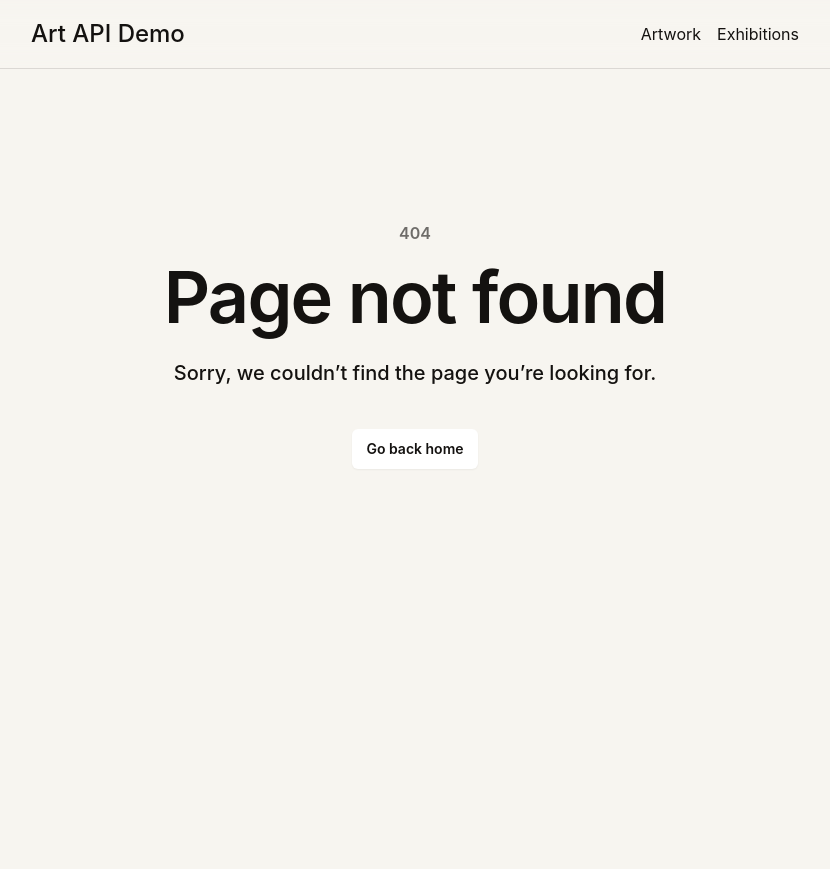
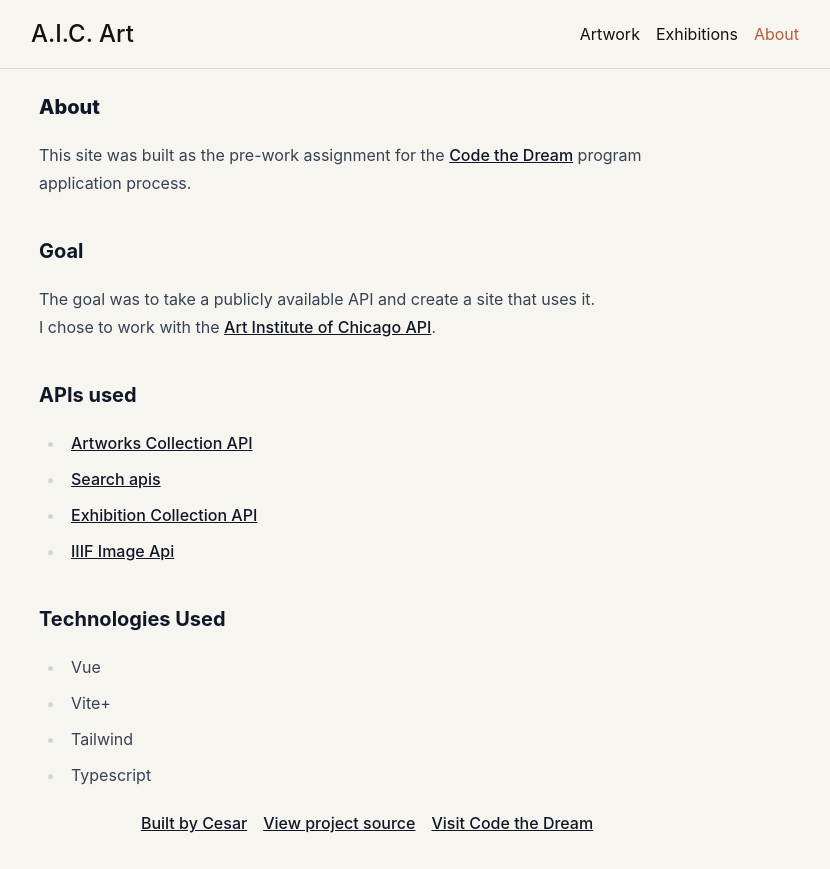
Before and after one commit to limitlis/ctd-prework, a Vue app: page /about in a window 1280 px wide. Before the commit this address had no page. Shown: the whole page, without its empty margins (225-1055 px from the left). Built offline with nearby package versions, Linux system fonts and the light colour scheme; a web font is replaced by a local one.

Commit message:
feat: Adding About page

```diff
--- a/src/App.vue
+++ b/src/App.vue
@@ -6,7 +6,7 @@ const route = useRoute();
 const links = [
     { url: '/artworks', label: 'Artwork' },
     { url: '/exhibitions', label: 'Exhibitions' },
-    // {url:'/about', label: 'About'},
+    { url: '/about', label: 'About' },
 ]
 </script>
 
@@ -14,7 +14,7 @@ const links = [
 <div class="">
     <nav class="py-4 px-2 sticky top-0 bg-background/60 backdrop-blur-md border-b z-20">
         <div class="max-w-3xl mx-auto flex justify-between items-center">
-            <h1 class="font-display">Art API Demo</h1>
+            <h1 class="font-display">A.I.C. Art</h1>
             <ul class="flex gap-4 text-base">
                 <router-link v-for="link in links" :key="link.label" :to="link.url"
                     :class="[route.path.includes(link.url) ? 'active' : '']">{{ link.label }}</router-link>
--- a/src/router/index.js
+++ b/src/router/index.js
@@ -20,6 +20,12 @@ const router = createRouter({
             props: true,
         },
         {
+            path: '/about',
+            name: 'about',
+            component: () => import('@/views/AboutPage.vue'),
+            props: true,
+        },
+        {
             path: '/:pathMatch(.*)*',
             name: 'PathNotFound',
             component: () => import('@/views/PathNotFound.vue'),
--- /dev/null
+++ b/src/views/AboutPage.vue
@@ -0,0 +1,41 @@
+<script setup lang="ts">
+
+</script>
+
+<template>
+<main class="prose">
+    <h1 class="font-display text-xl">About</h1>
+    <p>This site was built as the pre-work assignment for the <a href="https://codethedream.org">Code the Dream</a>
+        program application process.
+    </p>
+    <h2 class="font-display text-xl">Goal</h2>
+    <p>The goal was to take a publicly
+        available API and create a site that uses it. <br /> I chose to work with the <a
+            href="https://api.artic.edu/docs/#introduction" target="_blank" rel="noopener nofollow">Art
+            Institute of Chicago API</a>.</p>
+
+    <h2 class="font-display text-xl">APIs used</h2>
+    <ul>
+        <li><a href="https://api.artic.edu/docs/#artworks" target="_blank" rel="noopener nofollow">Artworks Collection
+                API</a></li>
+        <li><a href="https://api.artic.edu/docs/#get-artworks-search" target="_blank" rel="noopener nofollow">Search
+                apis</a></li>
+        <li><a href="https://api.artic.edu/docs/#exhibitions" target="_blank" rel="noopener nofollow">Exhibition
+                Collection API</a></li>
+        <li><a href="https://api.artic.edu/docs/#images" target="_blank" rel="noopener nofollow">IIIF Image Api</a></li>
+    </ul>
+    <h2 class="font-display text-xl">Technologies Used</h2>
+    <ul>
+        <li>Vue</li>
+        <li>Vite+</li>
+        <li>Tailwind</li>
+        <li>Typescript</li>
+    </ul>
+    <div class="flex gap-4 mx-auto justify-center">
+        <a href="https://github.com/limitlis" target="_blank" rel="noopener nofollow">Built by Cesar</a>
+        <a href="https://github.com/limitlis/ctd-prework" target="_blank" rel="noopener nofollow">View project
+            source</a>
+        <a href="https://codethedream.org" target="_blank" rel="noopener nofollow">Visit Code the Dream</a>
+    </div>
+</main>
+</template>
```
